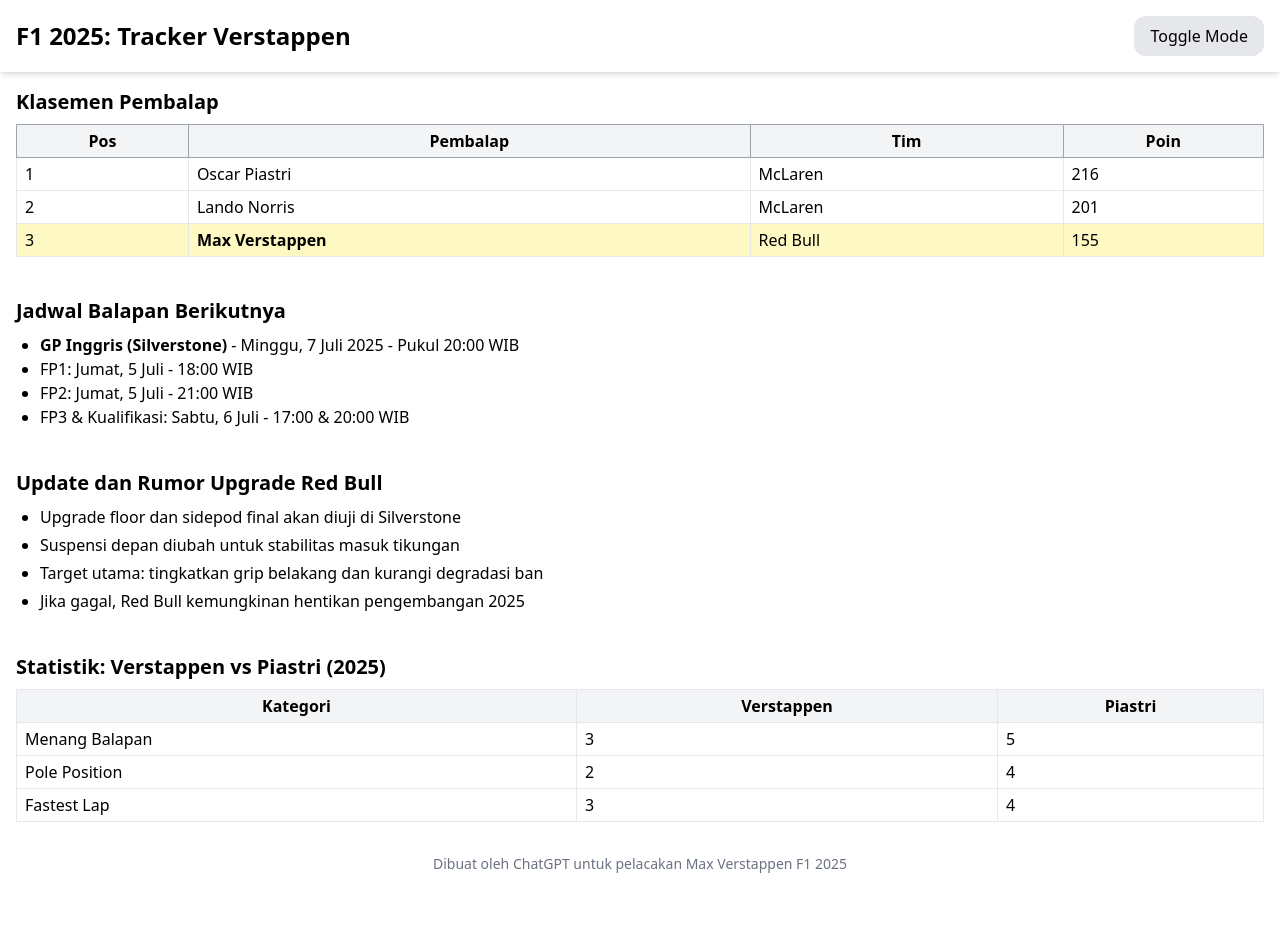
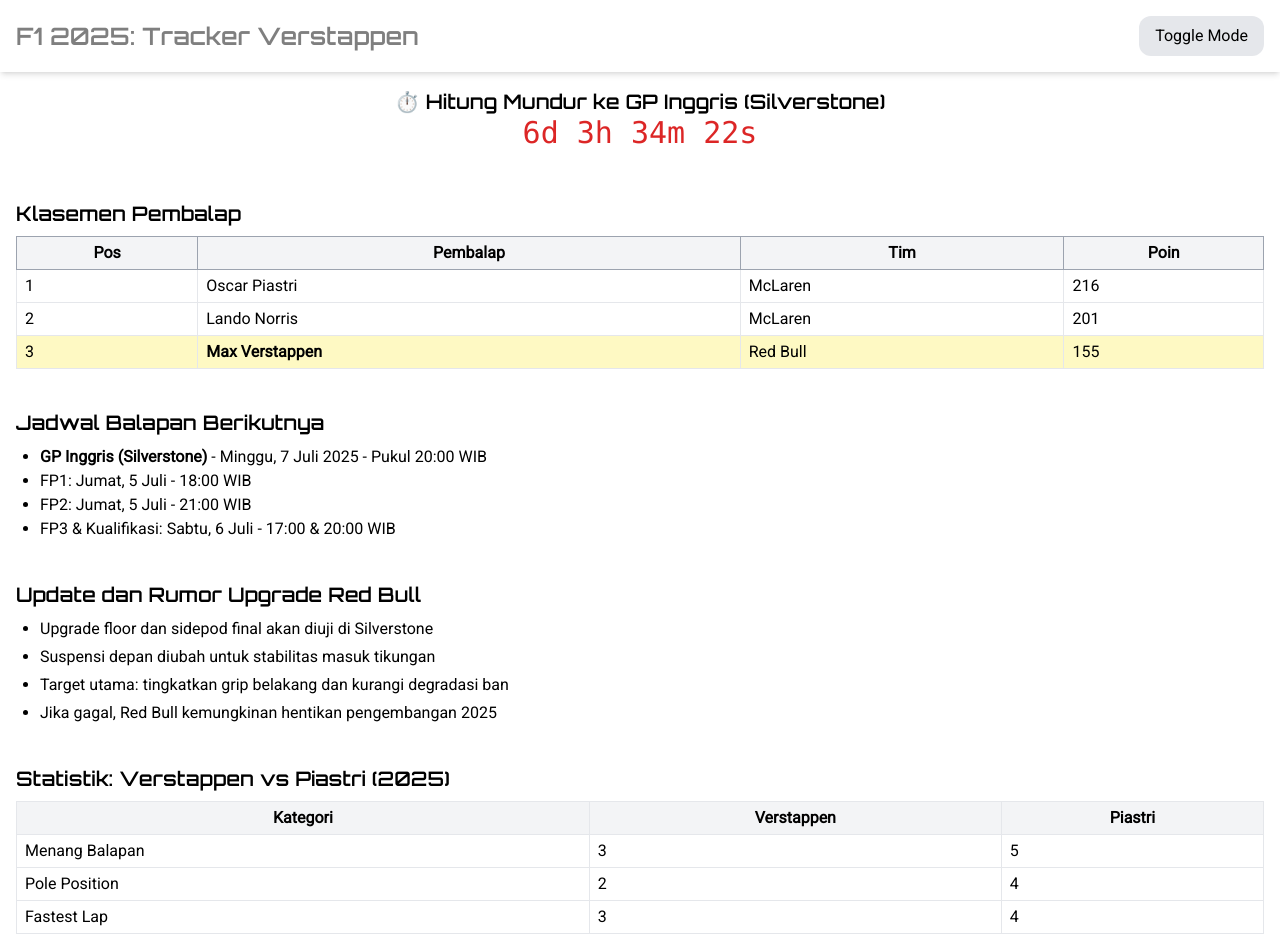
Before and after one commit to DelapanA/FormulaFuto, a plain HTML site: page index.html in a window 1280 px wide. Shown: the top 937 px of the page. Before the commit the page ends 890 px from the top, so only its background shows below. Drawn offline with nearby package versions, Linux system fonts and the light colour scheme.

Commit message:
Update index.html

```diff
--- a/index.html
+++ b/index.html
@@ -1,25 +1,70 @@
 <!DOCTYPE html>
-<html lang="id" class="light">
+<html lang="id" class="light scroll-smooth">
 <head>
   <meta charset="UTF-8" />
   <meta name="viewport" content="width=device-width, initial-scale=1.0" />
   <title>F1 2025 - Tracker Verstappen</title>
   <script src="https://cdn.tailwindcss.com"></script>
+  <link href="https://fonts.googleapis.com/css2?family=Orbitron:wght@600&family=Roboto&display=swap" rel="stylesheet">
+  <style>
+    body { font-family: 'Roboto', sans-serif; }
+    h1, h2 { font-family: 'Orbitron', sans-serif; }
+  </style>
   <script>
     function toggleTheme() {
       document.documentElement.classList.toggle('dark');
     }
+
+    function updateCountdown() {
+      const target = new Date("July 7, 2025 20:00:00 GMT+0700");
+      const now = new Date();
+      const diff = target - now;
+
+      if (diff <= 0) {
+        document.getElementById("countdown").innerText = "Race is Live!";
+        return;
+      }
+
+      const days = Math.floor(diff / (1000 * 60 * 60 * 24));
+      const hours = Math.floor((diff % (1000 * 60 * 60 * 24)) / (1000 * 60 * 60));
+      const minutes = Math.floor((diff % (1000 * 60 * 60)) / (1000 * 60));
+      const seconds = Math.floor((diff % (1000 * 60)) / 1000);
+
+      document.getElementById("countdown").innerText =
+        `${days}d ${hours}h ${minutes}m ${seconds}s`;
+    }
+
+    setInterval(updateCountdown, 1000);
+    window.onload = function () {
+      const loader = document.getElementById('loader');
+      setTimeout(() => {
+        loader.classList.add('opacity-0');
+        setTimeout(() => loader.style.display = 'none', 300);
+        updateCountdown();
+      }, 400); // dipercepat dari 1500 ke 400ms
+    };
   </script>
 </head>
 <body class="bg-white text-black dark:bg-gray-900 dark:text-white transition duration-300">
+  <!-- Loader -->
+  <div id="loader" class="fixed inset-0 z-50 flex items-center justify-center bg-black text-white text-3xl font-bold transition-opacity duration-500">
+    Loading F1 Tracker...
+  </div>
+
   <header class="flex items-center justify-between p-4 shadow-md dark:shadow-gray-700">
-    <h1 class="text-2xl font-bold">F1 2025: Tracker Verstappen</h1>
+    <h1 class="text-2xl animate-pulse">F1 2025: Tracker Verstappen</h1>
     <button onclick="toggleTheme()" class="px-4 py-2 bg-gray-200 dark:bg-gray-800 rounded-xl">Toggle Mode</button>
   </header>
 
   <main class="p-4 space-y-10">
+    <!-- Countdown Timer -->
+    <section class="text-center">
+      <h2 class="text-xl font-semibold mb-2 animate-fade-in">⏱️ Hitung Mundur ke GP Inggris (Silverstone)</h2>
+      <p id="countdown" class="text-3xl font-mono text-red-600 dark:text-yellow-400 animate-bounce"></p>
+    </section>
+
     <!-- Klasemen Pembalap -->
-    <section>
+    <section class="animate-fade-in-up">
       <h2 class="text-xl font-semibold mb-2">Klasemen Pembalap</h2>
       <table class="w-full table-auto border-collapse border border-gray-400 dark:border-gray-600">
         <thead>
@@ -54,7 +99,7 @@
     </section>
 
     <!-- Jadwal Balapan Berikutnya -->
-    <section>
+    <section class="animate-fade-in-up">
       <h2 class="text-xl font-semibold mb-2">Jadwal Balapan Berikutnya</h2>
       <ul class="list-disc ml-6">
         <li><strong>GP Inggris (Silverstone)</strong> - Minggu, 7 Juli 2025 - Pukul 20:00 WIB</li>
@@ -65,7 +110,7 @@
     </section>
 
     <!-- Berita & Rumor Upgrade -->
-    <section>
+    <section class="animate-fade-in-up">
       <h2 class="text-xl font-semibold mb-2">Update dan Rumor Upgrade Red Bull</h2>
       <ul class="list-disc ml-6 space-y-1">
         <li>Upgrade floor dan sidepod final akan diuji di Silverstone</li>
@@ -76,7 +121,7 @@
     </section>
 
     <!-- Statistik Verstappen vs Piastri -->
-    <section>
+    <section class="animate-fade-in-up">
       <h2 class="text-xl font-semibold mb-2">Statistik: Verstappen vs Piastri (2025)</h2>
       <table class="w-full table-auto border border-gray-400 dark:border-gray-600">
         <thead>
```
